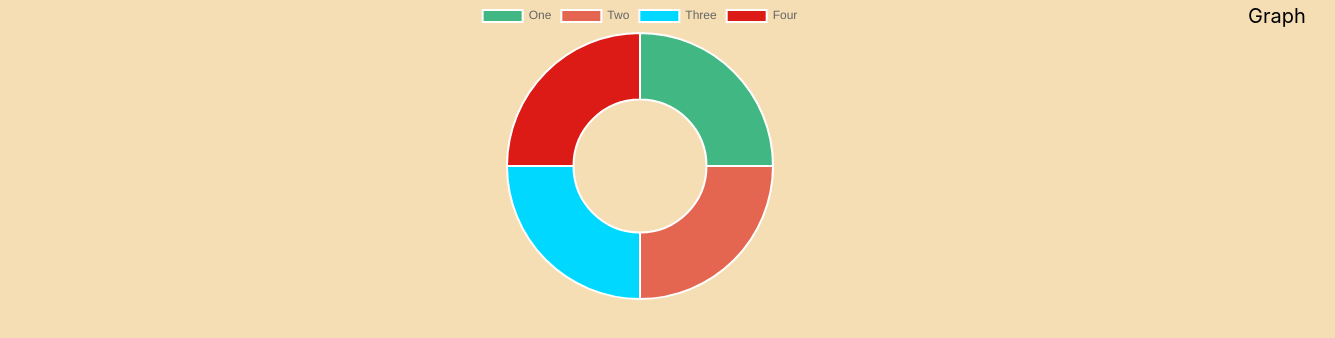
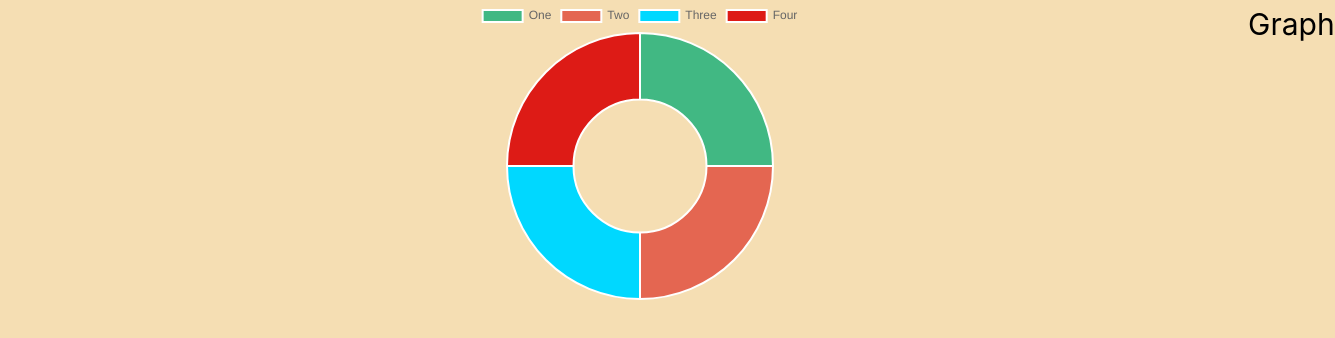
Before and after one commit to staten-island-tech/vue-charts-matthew-and-maxim, a Vue app in the folder vite-project/: page / in a window 1280 px wide. Shown: the top 338 px of the page, 1335 px wide, since content can reach past the window. Built offline with nearby package versions, Linux system fonts and the light colour scheme.

Commit message:
Update App.vue

```diff
--- a/vite-project/src/App.vue
+++ b/vite-project/src/App.vue
@@ -1,7 +1,7 @@
 
 <template>
   <Doughnut :data="data" :options="options" />
-  <h1 class="header">Graph</h1>
+  <h1>Graph</h1>
 </template>
 
 <script lang="ts">
@@ -23,8 +23,4 @@ export default {
 </script>
 
 <style scoped>
-.header {
-  font-size: 20px;
-  text-align: center
-}
 </style>
```
